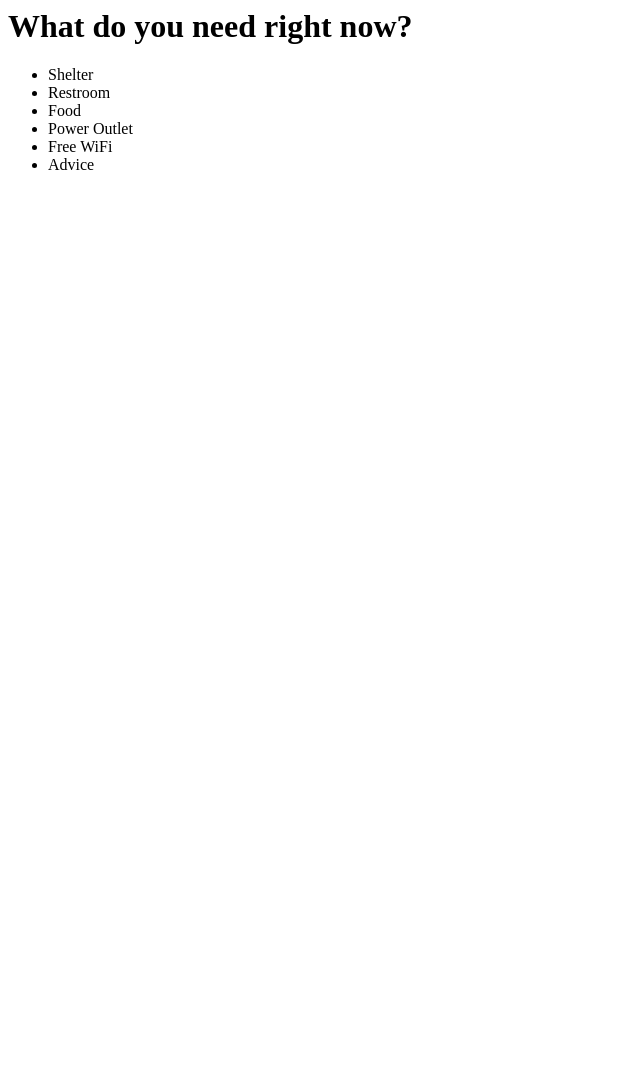
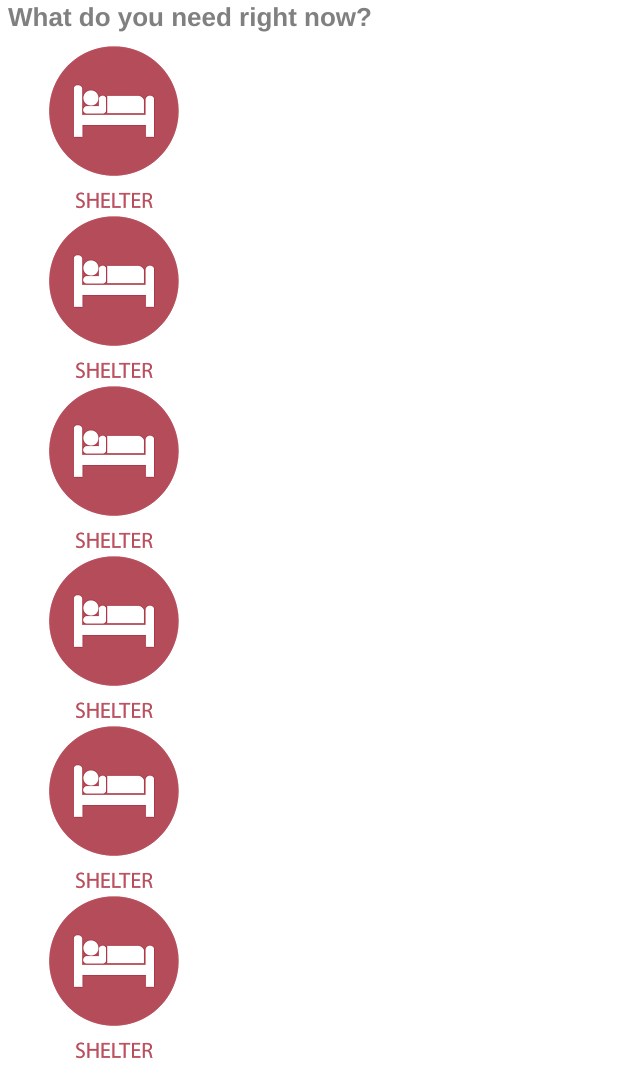
Before and after one commit to TrueColorsFund/FortytoNone, a plain HTML site: page index.html in a window 1280 px wide. Shown: the whole page, without its empty margins (0-640 px from the left). Before the commit the page ends 800 px from the top, so only its background shows below. Drawn offline with Linux system fonts and the light colour scheme.

Commit message:
styles for icons

```diff
--- a/css/styles.css
+++ b/css/styles.css
@@ -0,0 +1,43 @@
+body {
+  font: normal 13px/1.5em Helvetica,arial,sans-serif;
+  color: gray;
+}
+
+ul {
+  list-style-type: none;
+}
+
+ul#nav li {
+
+}
+
+.icon {
+  text-indent: -9999px;
+  background: url(../img/sprite.png) no-repeat 0 0;
+  width: 132px;
+  height: 170px;
+}
+
+.icon.shelter {
+  background-position: -220px -228px;
+}
+
+.icon.restroom {
+  background-position: -220px -228px;
+}
+
+.icon.food {
+  background-position: -220px -228px;
+}
+
+.icon.power {
+  background-position: -220px -228px;
+}
+
+.icon.wifi {
+  background-position: -220px -228px;
+}
+
+.icon.advice {
+  background-position: -220px -228px;
+}
--- a/index.html
+++ b/index.html
@@ -8,12 +8,12 @@
   <div id="page-menu">
     <h1>What do you need right now?</h1>
     <ul id="nav">
-      <li class="shelter">Shelter</li>
-      <li class="restroom">Restroom</li>
-      <li class="food">Food</li>
-      <li class="power">Power Outlet</li>
-      <li class="wifi">Free WiFi</li>
-      <li class="advice">Advice</li>
+      <li class="icon shelter">Shelter</li>
+      <li class="icon restroom">Restroom</li>
+      <li class="icon food">Food</li>
+      <li class="icon power">Power Outlet</li>
+      <li class="icon wifi">Free WiFi</li>
+      <li class="icon advice">Advice</li>
     </ul>
     <div class="logo"></div>
   </div>
```
Also changed, not shown: results.html (+1 -1 lines).
